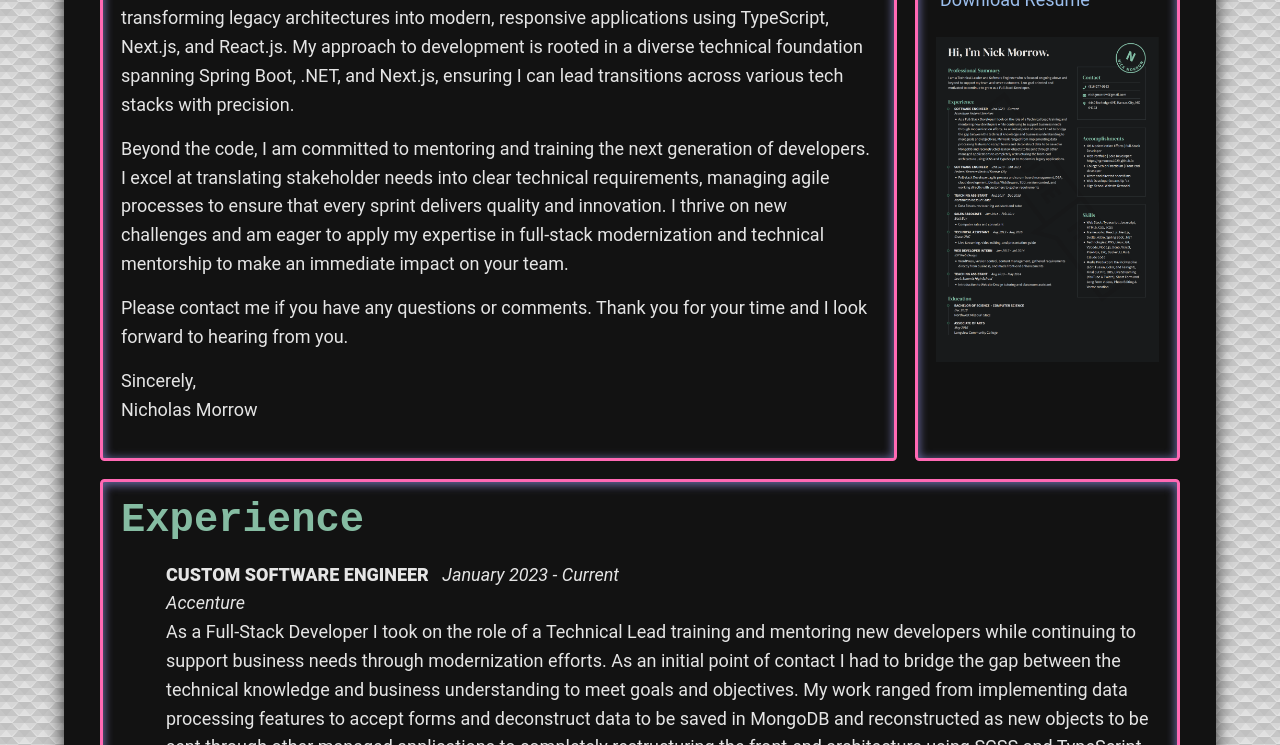
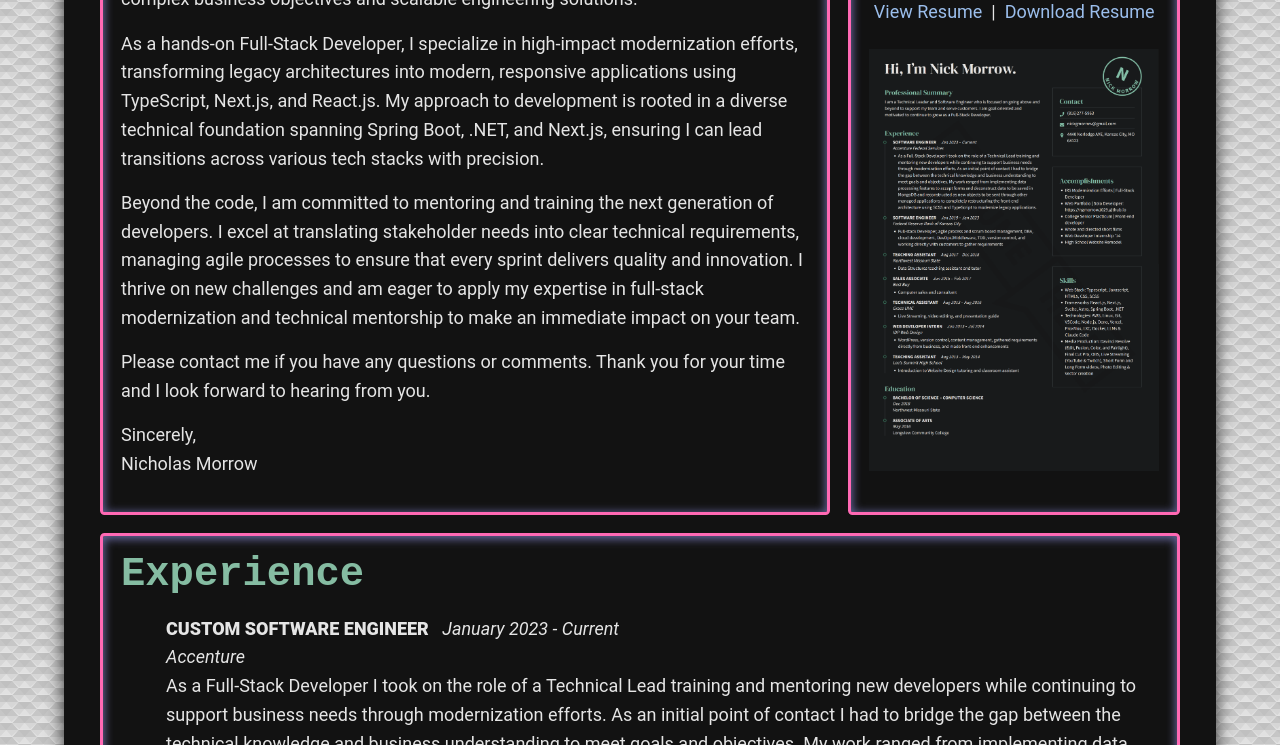
Before and after one commit to ngmorrow1029/ngmorrow1029.github.io, an Astro site: page / in a window 1280 px wide. Shown: the part 355-1100 px from the top of the page. Built offline with nearby package versions, Linux system fonts and the light colour scheme; Astro itself is replaced by a stand-in of ours.

Commit message:
Fixed resume-info-group

```diff
--- a/src/styles/global.css
+++ b/src/styles/global.css
@@ -507,7 +507,7 @@ a:focus {
 }
 
 .resume-info-group {
-  width: fit-content;
+  width: max-content;
   margin-left: auto;
   margin-right: auto;
   margin-bottom: 1rem;
```
